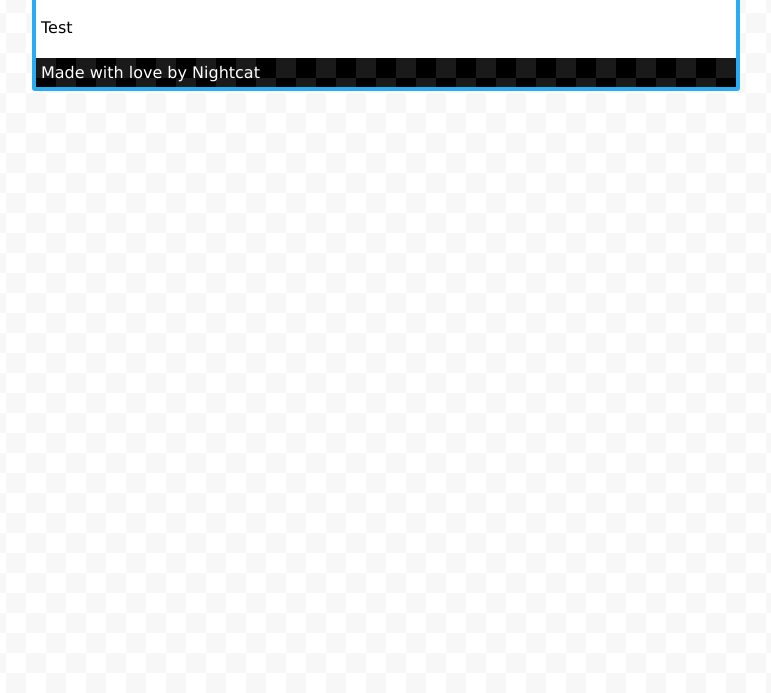
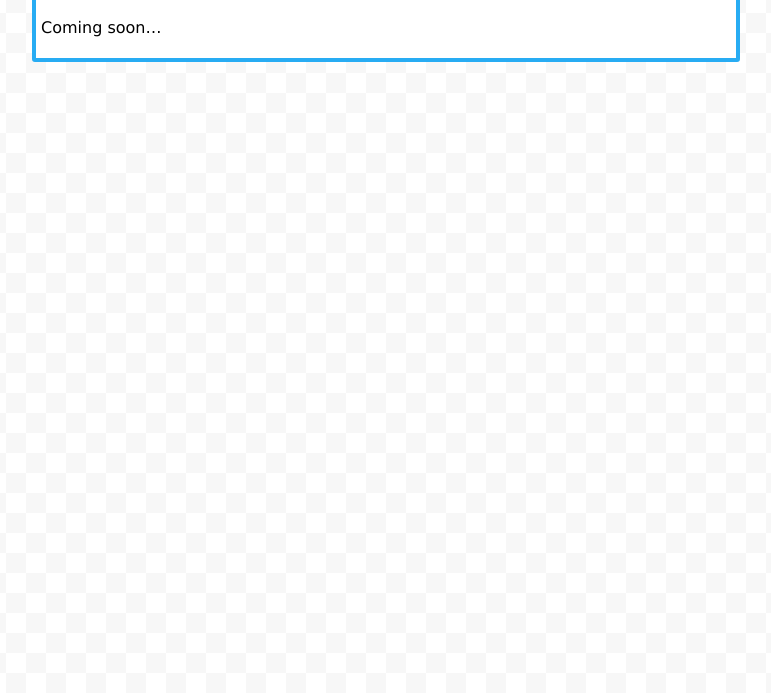
Before and after one commit to mkwii-guide/mkwii.guide, a plain HTML site: page index.html in a window 1280 px wide. Shown: the part 107-800 px from the top of the page, without its empty margins (254-1025 px from the left). Drawn offline with Linux system fonts and the light colour scheme.

Commit message:
Temporary icon change and footer removal as well as replacing “Test” with “Coming soon…”

```diff
--- a/index.html
+++ b/index.html
@@ -2,7 +2,7 @@
     <head>
         <title>mkwii.guide</title>
         <link rel="stylesheet" href="/css/style.css">
-        <link rel="icon" href="/img/checkerboard-white.png">
+        <link rel="icon" href="/img/bg-checkerboard.jpg">
         <meta property="og:title" content="mkwii.guide">
         <meta name="twitter:title" content="mkwii.guide">
         <meta name="theme-color" content="#28ACF3">
@@ -16,8 +16,7 @@
             <div class="top">
                 <h1>mkwii.guide</h1>
             </div>
-            <p>Test</p>
-            <div class="footer">Made with love by Nightcat</div>
+            <p>Coming soon…</p>
     </div>
     </body>
 </html>
```
